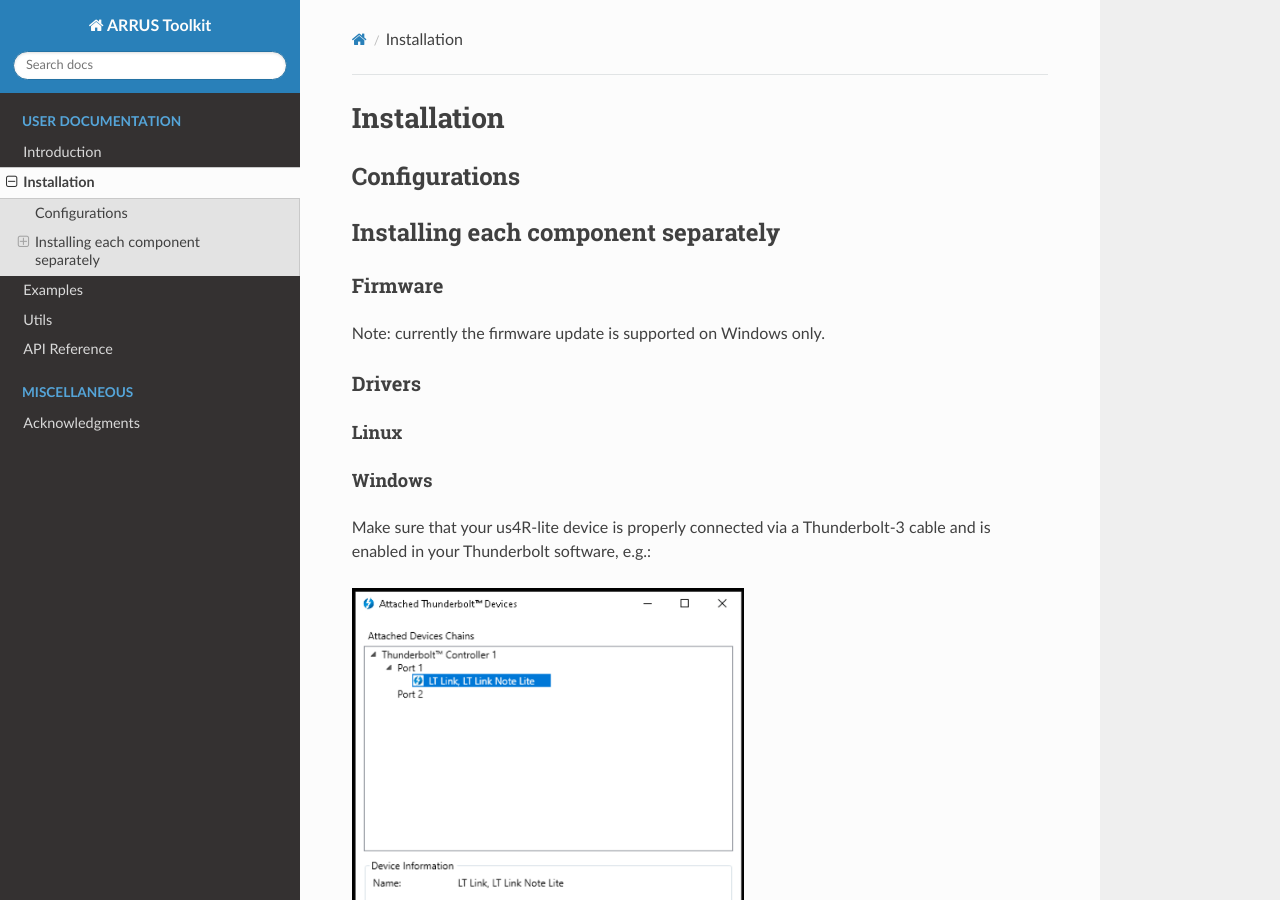
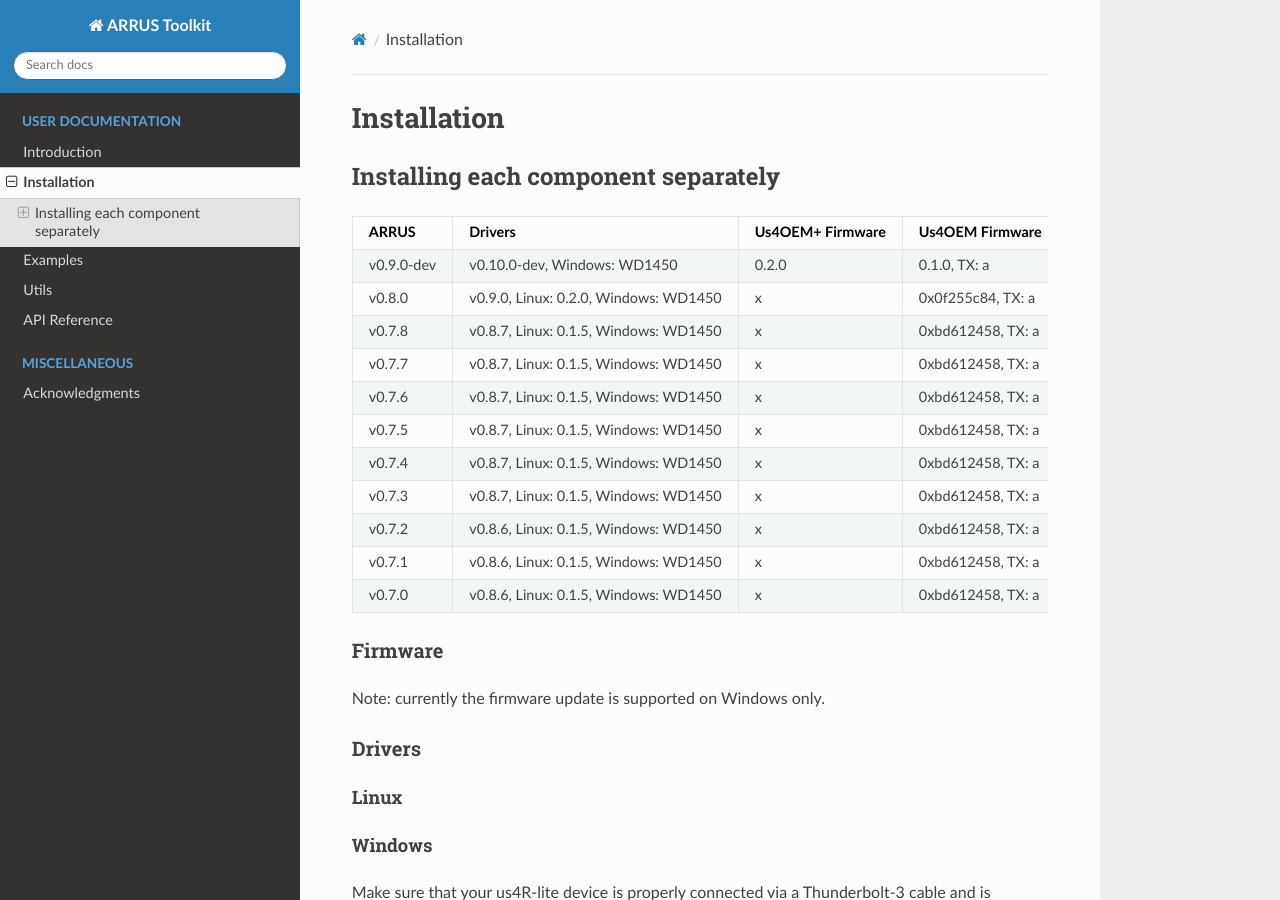
Before and after one commit to us4useu/arrus-toolkit, a Sphinx documentation site: the page built from docs/content/installation/index.rst, in a window 1280 px wide and 900 px high. Built offline with Sphinx 7.4.7 and the Read the Docs theme 2.0.0, drawn with Linux system fonts in a browser that asks for light colours.

Commit message:
Added a table with ARRUS - driver - firmware dependency.

```diff
--- a/docs/content/installation/index.rst
+++ b/docs/content/installation/index.rst
@@ -4,12 +4,34 @@
 Installation
 ============
 
-Configurations
-==============
-
 Installing each component separately
 ====================================
 
++------------+---------------------------------------+------------------+-------------------+--------------------+---------------+
+| ARRUS      | Drivers                               | Us4OEM+ Firmware | Us4OEM Firmware   | DBAR-Lite Firmware | DBAR Firmware |
++============+=======================================+==================+===================+====================+===============+
+| v0.9.0-dev | v0.10.0-dev, Windows: WD1450          | 0.2.0            | 0.1.0, TX: a      | 0x243a5479         | 0x705c9732    |
++------------+---------------------------------------+------------------+-------------------+--------------------+---------------+
+| v0.8.0     | v0.9.0, Linux: 0.2.0, Windows: WD1450 | x                | 0x0f255c84, TX: a | 0x243a5479         | 0x705c9732    |
++------------+---------------------------------------+------------------+-------------------+--------------------+---------------+
+| v0.7.8     | v0.8.7, Linux: 0.1.5, Windows: WD1450 | x                | 0xbd612458, TX: a | 0x243a5479         | 0xffe07334    |
++------------+---------------------------------------+------------------+-------------------+--------------------+---------------+
+| v0.7.7     | v0.8.7, Linux: 0.1.5, Windows: WD1450 | x                | 0xbd612458, TX: a | 0x243a5479         | 0xffe07334    |
++------------+---------------------------------------+------------------+-------------------+--------------------+---------------+
+| v0.7.6     | v0.8.7, Linux: 0.1.5, Windows: WD1450 | x                | 0xbd612458, TX: a | 0x243a5479         | 0xffe07334    |
++------------+---------------------------------------+------------------+-------------------+--------------------+---------------+
+| v0.7.5     | v0.8.7, Linux: 0.1.5, Windows: WD1450 | x                | 0xbd612458, TX: a | 0x243a5479         | 0xffe07334    |
++------------+---------------------------------------+------------------+-------------------+--------------------+---------------+
+| v0.7.4     | v0.8.7, Linux: 0.1.5, Windows: WD1450 | x                | 0xbd612458, TX: a | 0x243a5479         | 0xffe07334    |
++------------+---------------------------------------+------------------+-------------------+--------------------+---------------+
+| v0.7.3     | v0.8.7, Linux: 0.1.5, Windows: WD1450 | x                | 0xbd612458, TX: a | 0x243a5479         | 0xffe07334    |
++------------+---------------------------------------+------------------+-------------------+--------------------+---------------+
+| v0.7.2     | v0.8.6, Linux: 0.1.5, Windows: WD1450 | x                | 0xbd612458, TX: a | 0x243a5479         | 0xffe07334    |
++------------+---------------------------------------+------------------+-------------------+--------------------+---------------+
+| v0.7.1     | v0.8.6, Linux: 0.1.5, Windows: WD1450 | x                | 0xbd612458, TX: a | 0x243a5479         | 0xffe07334    |
++------------+---------------------------------------+------------------+-------------------+--------------------+---------------+
+| v0.7.0     | v0.8.6, Linux: 0.1.5, Windows: WD1450 | x                | 0xbd612458, TX: a | 0x243a5479         | 0xffe07334    |
++------------+---------------------------------------+------------------+-------------------+--------------------+---------------+
 Firmware
 --------
 
```
